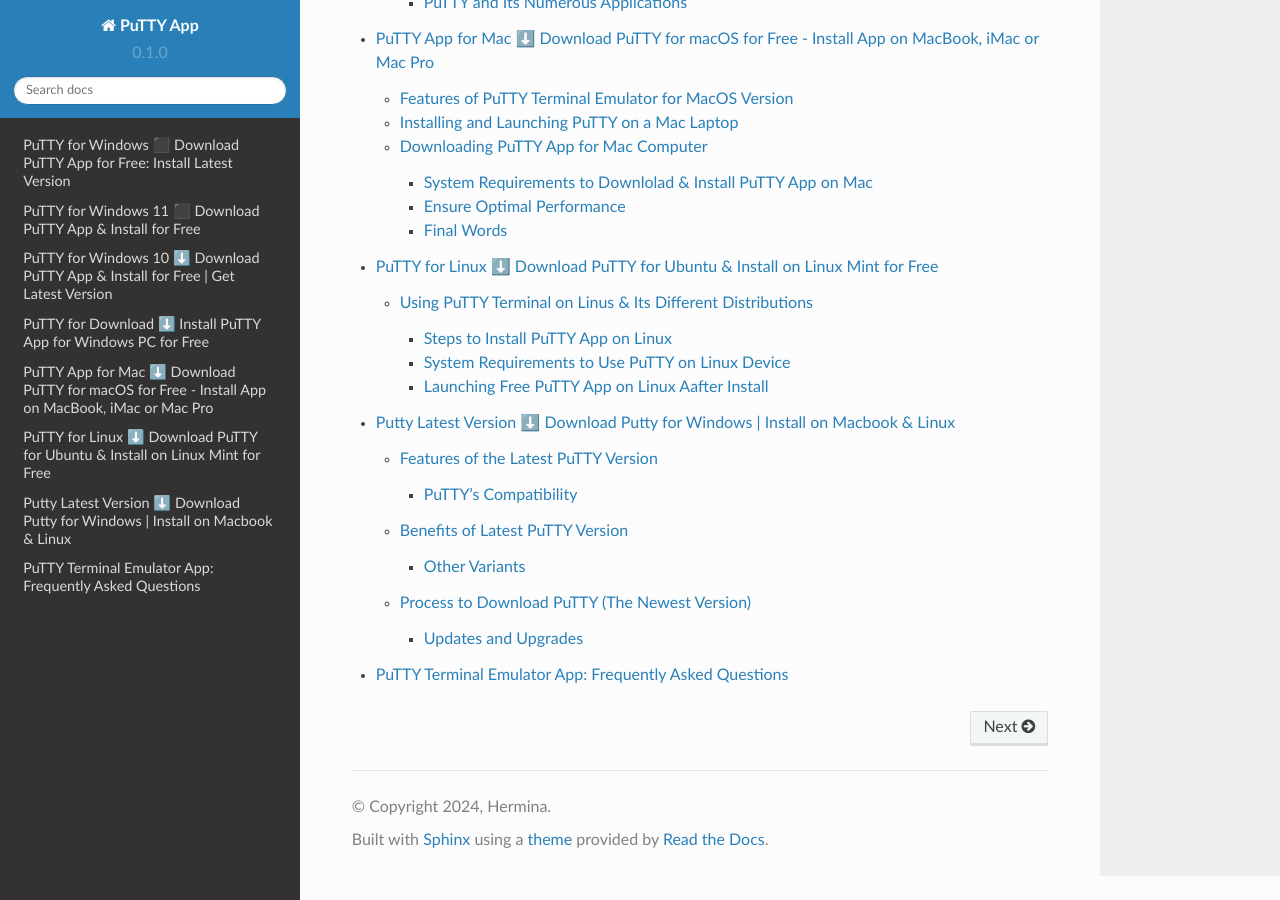
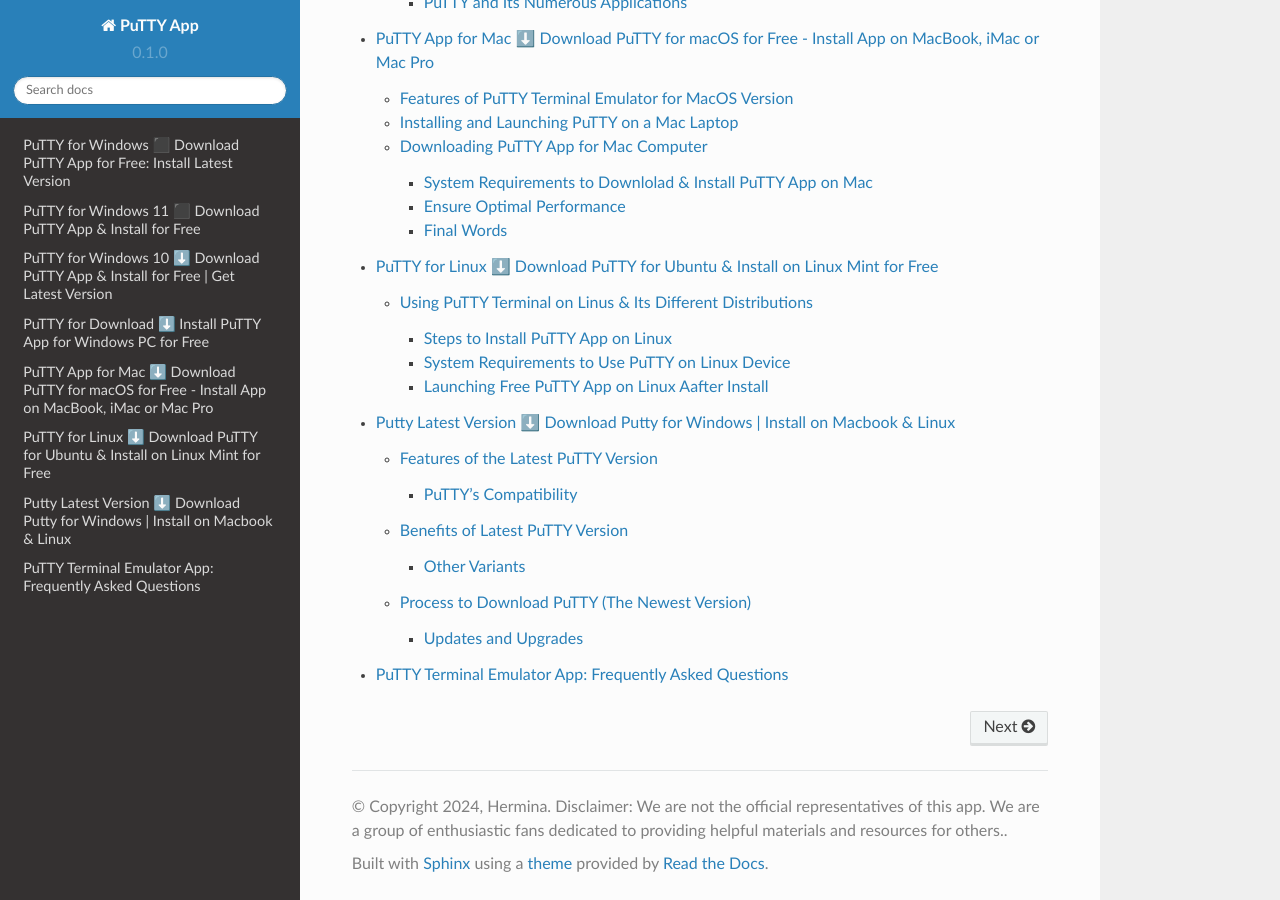
Before and after one commit to Herminial/putty-app, a Sphinx documentation site: the page built from docs/source/index.rst, in a window 1280 px wide and 900 px high, scrolled down 2441 px. Built offline with Sphinx 7.4.7 and the Read the Docs theme 2.0.0, drawn with Linux system fonts in a browser that asks for light colours.

Commit message:
Update conf.py

```diff
--- a/docs/source/conf.py
+++ b/docs/source/conf.py
@@ -3,7 +3,7 @@
 # -- Project information
 
 project = 'PuTTY App'
-copyright = '2024, Hermina'
+copyright = '2024, Hermina. Disclaimer: We are not the official representatives of this app. We are a group of enthusiastic fans dedicated to providing helpful materials and resources for others.'
 author = 'Hermina'
 
 release = '0.1'
```
